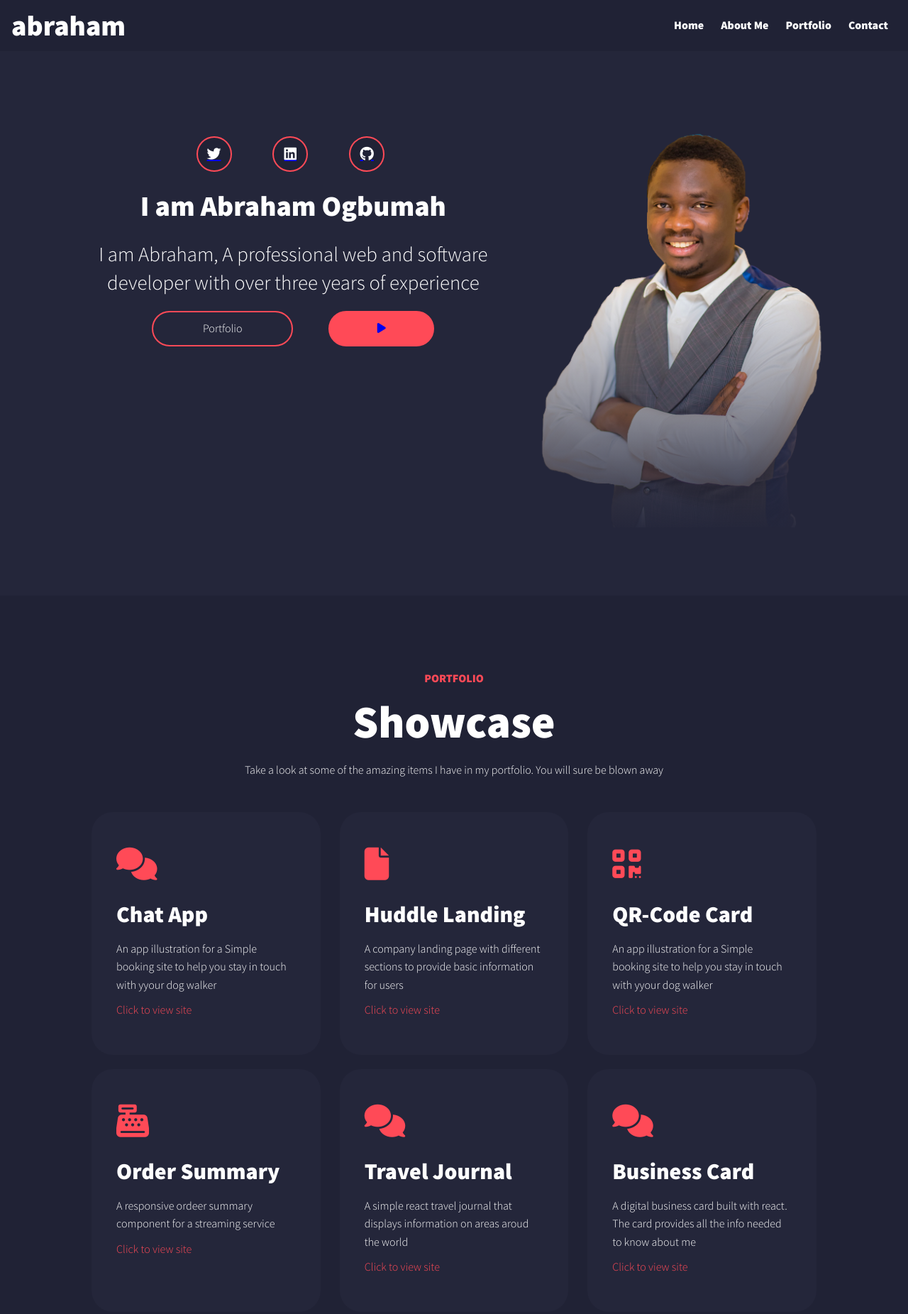
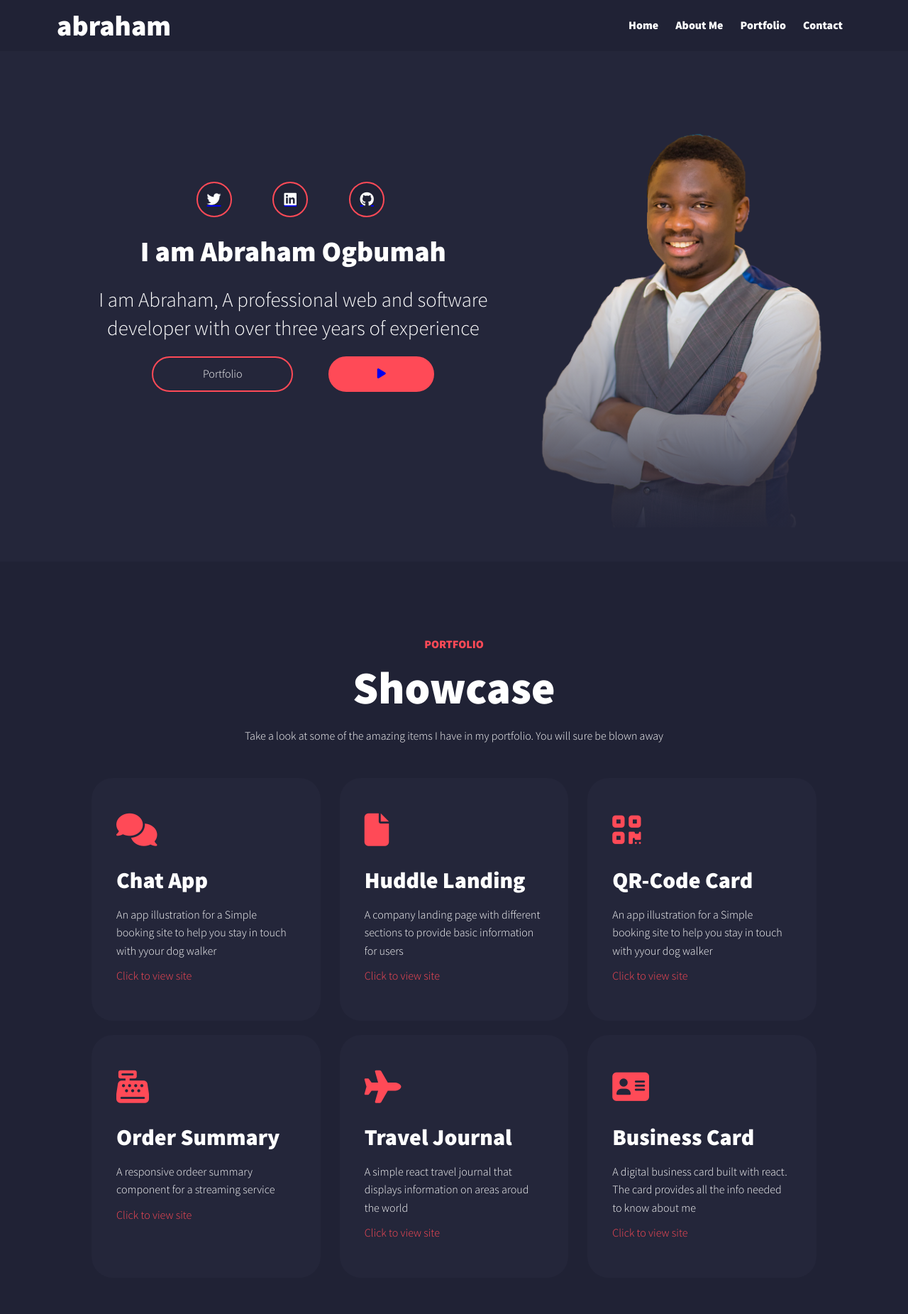
Before and after one commit to Abraham-Ogbumah/my_portfolio_website, a plain HTML site: page index.html in a window 1280 px wide. Shown: the top 1851 px of the page at 71% size. Drawn offline with nearby package versions, Linux system fonts and the light colour scheme.

Commit message:
minor update

```diff
--- a/index.html
+++ b/index.html
@@ -15,7 +15,7 @@
     <body>
         <!-- Header section: contains the nav. In mobile state it is an hamburger -->
         <header>
-            <div class="top-container">
+            <div class="top-container sec-container">
                 <div class="logo">
                     <h1>abraham</h1>
                 </div>
@@ -40,7 +40,6 @@
             <section id="introduction" class="cp">
                 <div class="cm">
                     <div class="main-container sec-container">
-
                         <div class="hero-container">
                             <div class="left_hero-section h-pad">
                                 <div class="sl-container">
@@ -155,7 +154,7 @@
                             <div class="card-container">
                                 <div class="card-element">
                                     <div class="card-image">
-                                        <i class="fa fa-comments card-iframe"></i>
+                                        <i class="fa fa-plane card-iframe"></i>
                                     </div>
                                     <div class="card-description">
                                         <h3>Travel Journal</h3>
@@ -171,7 +170,7 @@
                             <div class="card-container">
                                 <div class="card-element">
                                     <div class="card-image">
-                                        <i class="fa fa-comments card-iframe"></i>
+                                        <i class="fa fa-address-card card-iframe"></i>
                                     </div>
                                     <div class="card-description">
                                         <h3>Business Card</h3>
--- a/styles/style.css
+++ b/styles/style.css
@@ -346,7 +346,7 @@ footer {
 
 .cm {
     padding-top: 6rem;
-    padding-bottom: 5rem;
+    padding-bottom: 2rem;
 }
 
 .contactForm {
@@ -471,6 +471,9 @@ footer {
 }
 
 @media (min-width: 992px) {
+    .sl-top {
+        margin-top: 5rem;
+    }
     .hero-container {
         display: flex;
     }
@@ -480,6 +483,7 @@ footer {
     }
     .left_hero-section {
         max-width: 558%;
+        text-align: left;
     }
     .image-container {
         display: block;
```
